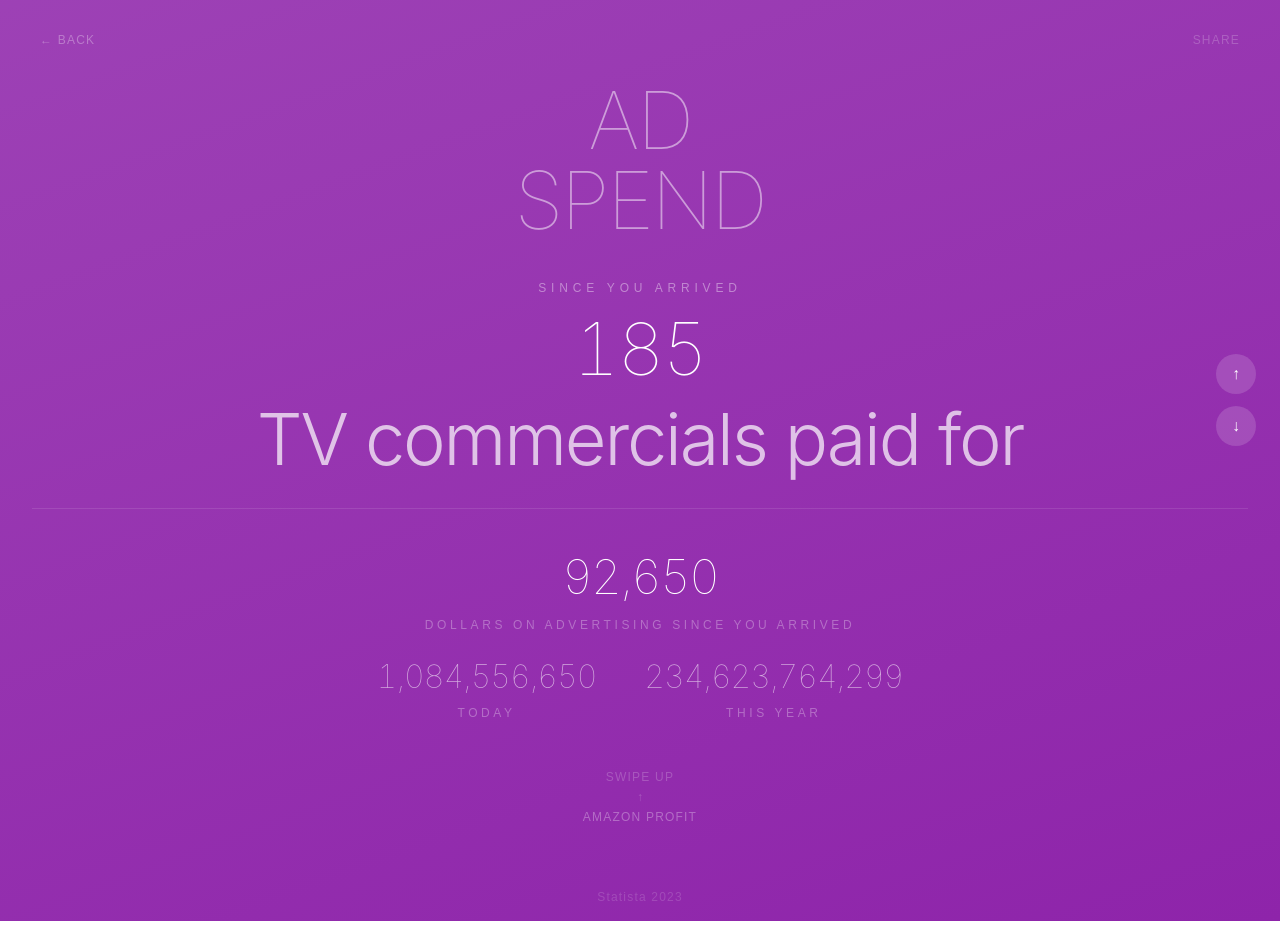
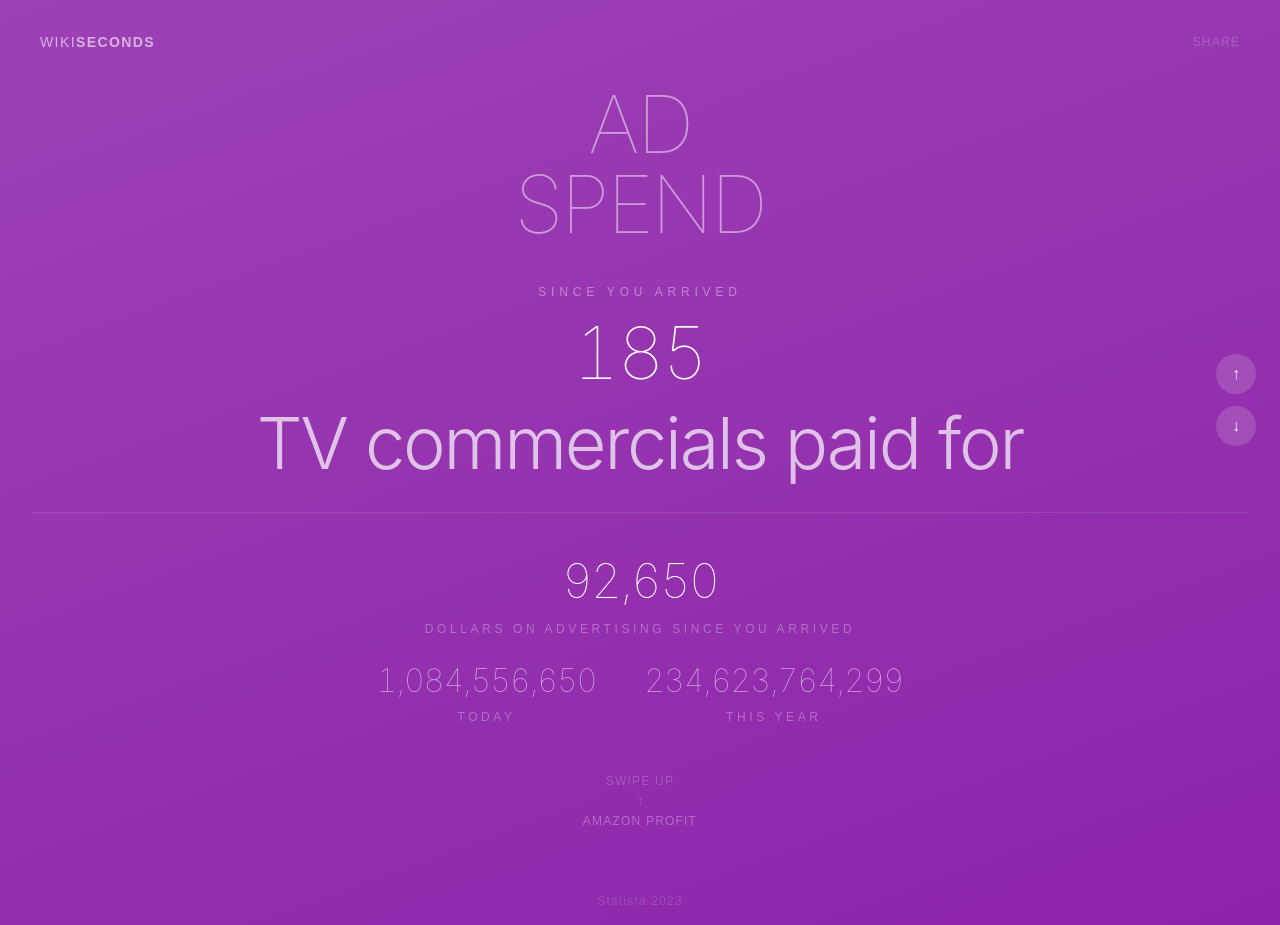
Before and after one commit to graciadavid/onesecond, a Next.js app: page /brand/ad-spend in a window 1280 px wide. Built offline with nearby package versions, Linux system fonts and the light colour scheme.

Commit message:
replace back button with wikiseconds logo

```diff
--- a/app/brand/[slug]/page.tsx
+++ b/app/brand/[slug]/page.tsx
@@ -96,7 +96,7 @@ export default function BrandPage({ params }: { params: Promise<{ slug: string }
    >
      {/* Header */}
      <header className="flex items-center justify-between px-6 pt-12 pb-2 md:px-10 md:pt-8">
-       <Link href="/" style={{ color: tc, opacity: 0.3 }} className="text-xs tracking-widest uppercase font-light hover:opacity-60 transition-opacity">← Back</Link>
+       <Link href="/" style={{ color: tc, opacity: 0.6 }} className="text-xs md:text-sm font-light tracking-widest uppercase hover:opacity-100 transition-opacity">Wiki<span style={{ fontWeight: 700 }}>Seconds</span></Link>
        <button onClick={handleShare} style={{ color: tc, opacity: 0.2 }} className="text-xs tracking-widest uppercase font-light hover:opacity-50 transition-opacity">
          {copied ? "✓" : "Share"}
        </button>
```
